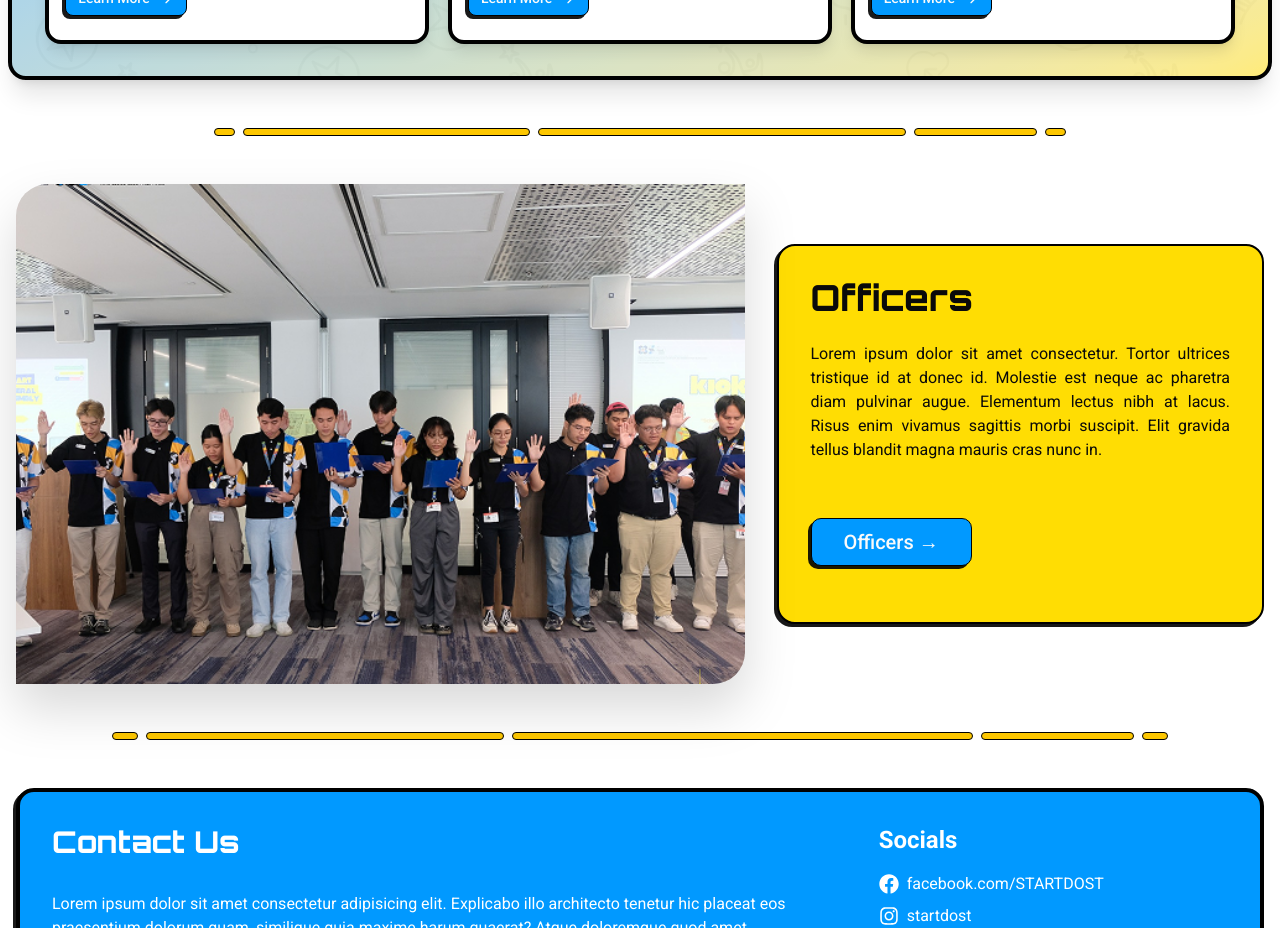
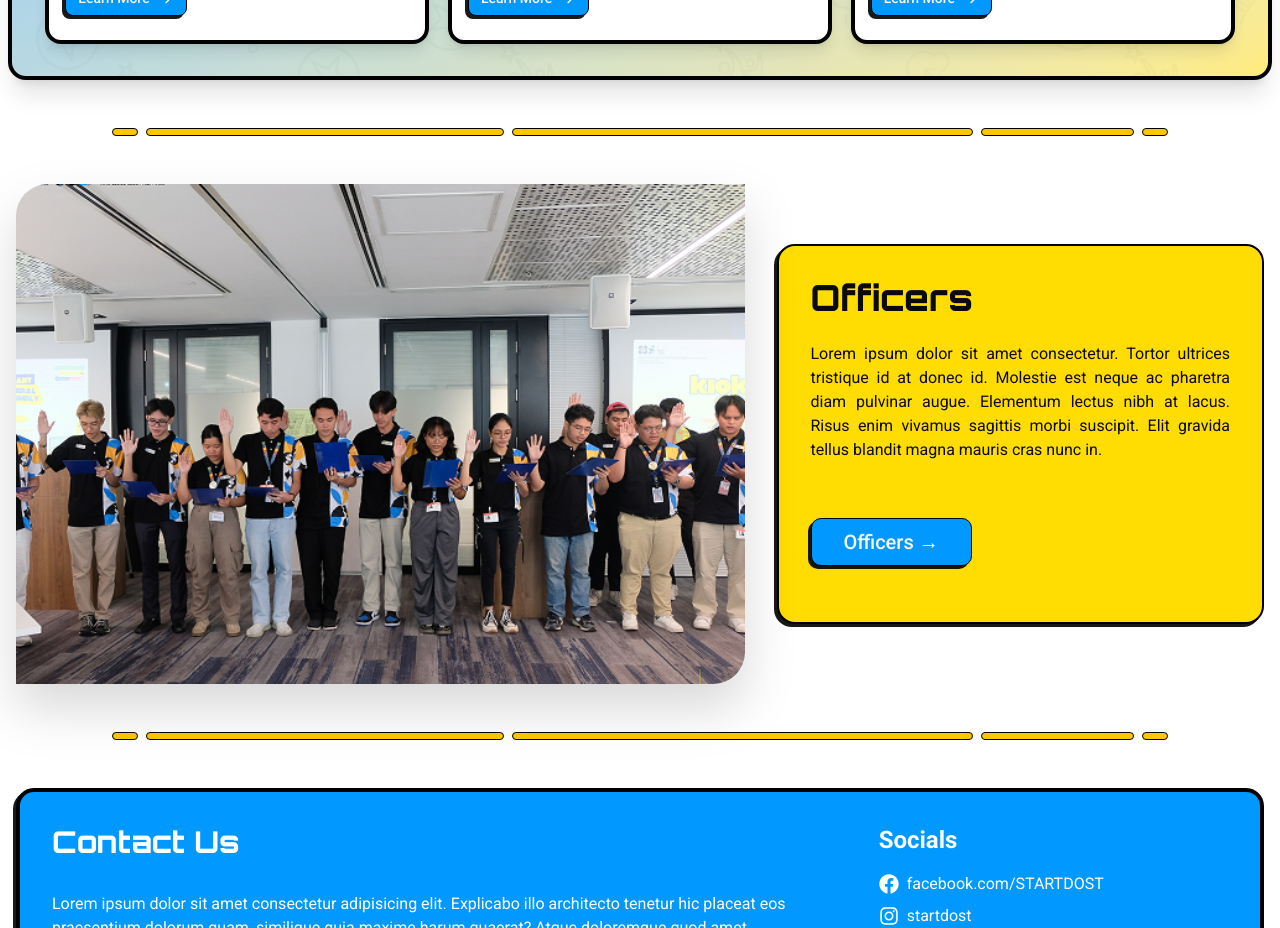
Before and after one commit to dost-start/dost-start-website, a Next.js app: page / in a window 1280 px wide. Shown: the part 2260-3188 px from the top of the page. Built offline with nearby package versions, Linux system fonts and the light colour scheme.

Commit message:
fix: adjust layout width for UpcomingEventsSection and update divider widths

```diff
--- a/src/app/page.tsx
+++ b/src/app/page.tsx
@@ -136,7 +136,7 @@
 
         <UpcomingEventsSection />
 
-        <div className="w-full max-w-5xl mx-auto flex justify-center items-center gap-1 md:gap-2 my-12">
+        <div className="w-full max-w-7xl mx-auto flex justify-center items-center gap-1 md:gap-2 my-12">
           <div className="h-1.5 md:h-2 bg-yellow-400 rounded-full border border-black w-[2%]"></div>
           <div className="h-1.5 md:h-2 bg-yellow-400 rounded-full border border-black w-[28%]"></div>
           <div className="h-1.5 md:h-2 bg-yellow-400 rounded-full border border-black w-[36%]"></div>
```
